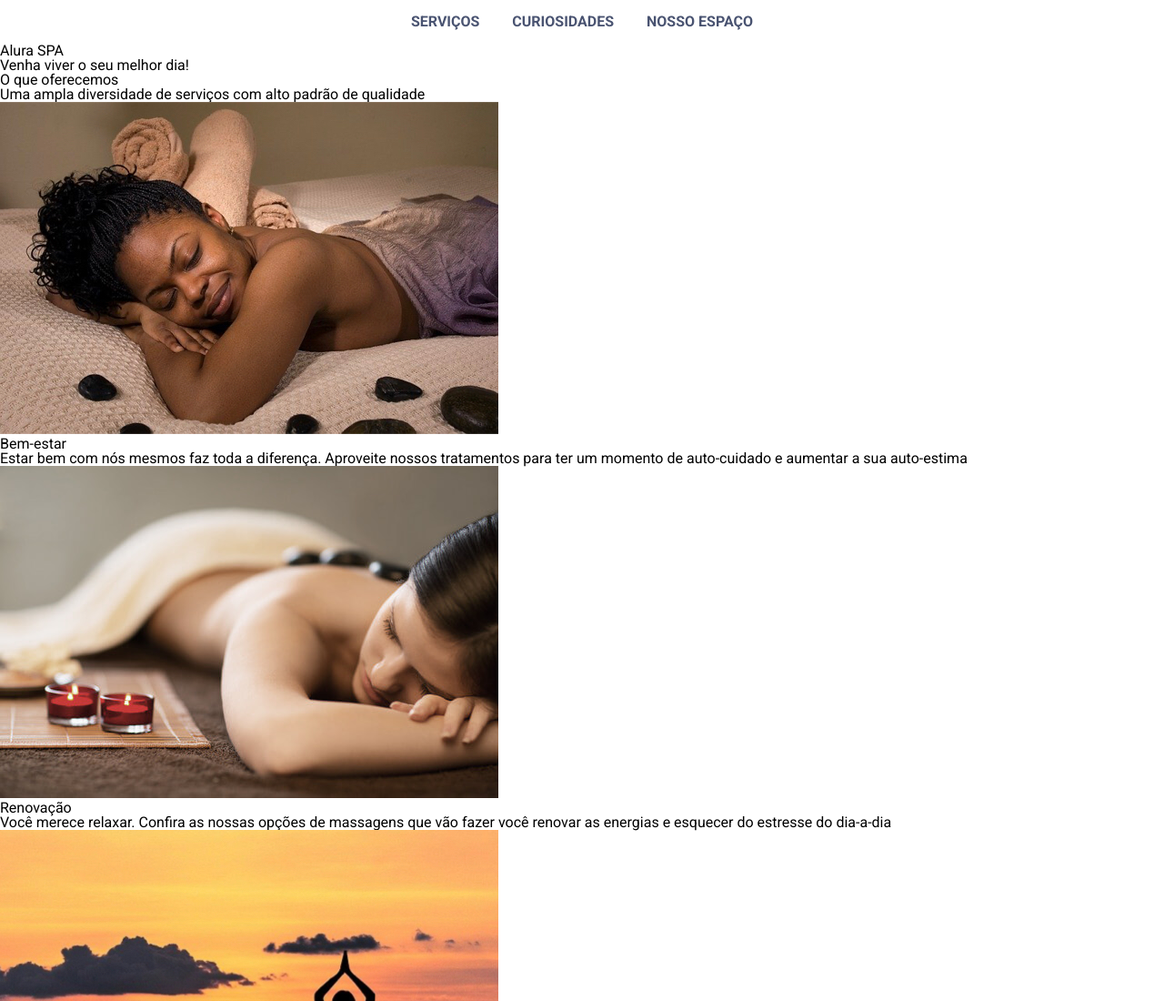
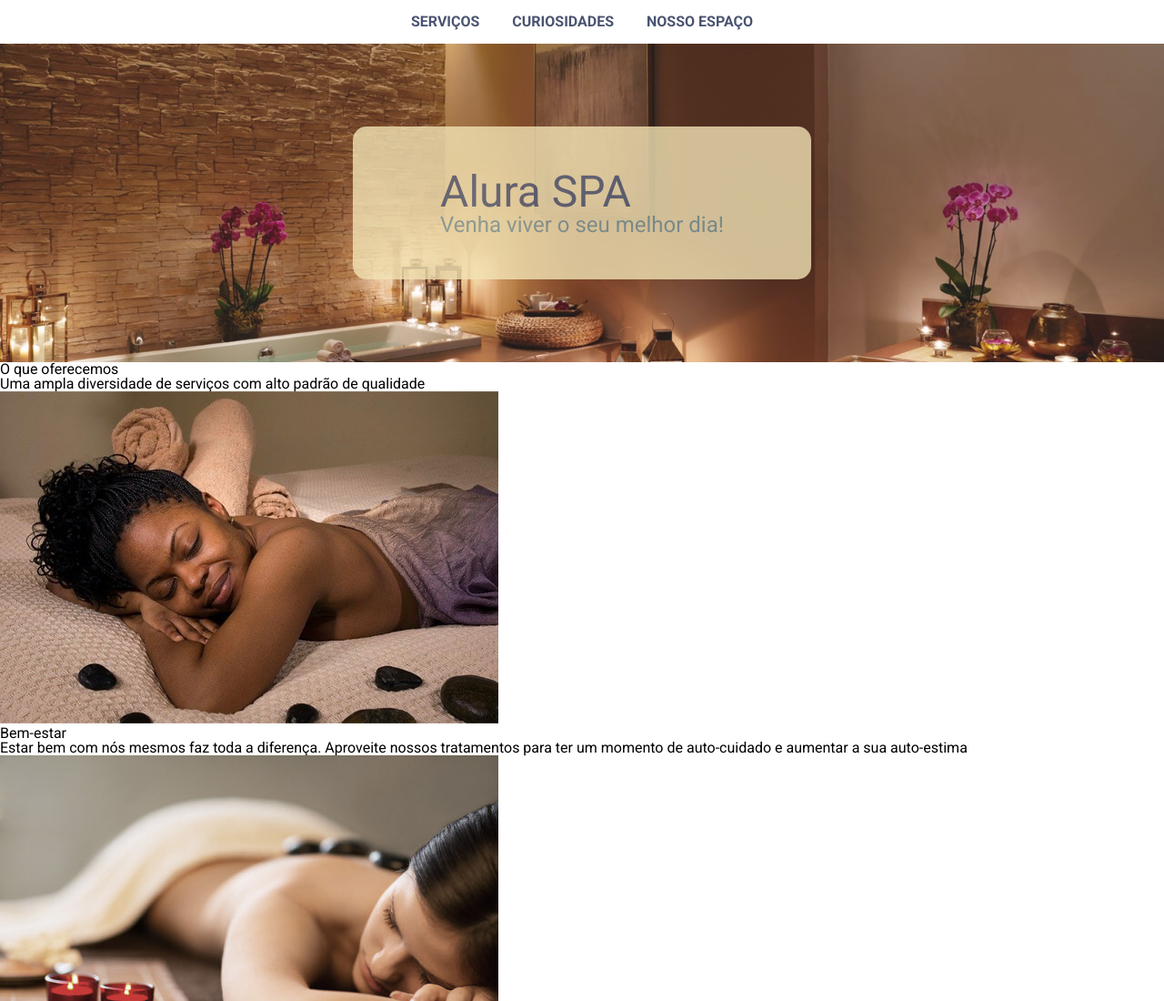
Before and after one commit to leonardoalmir/aluraspa, a plain HTML site: page index.html in a window 1280 px wide. Shown: the top 1100 px of the page at 91% size. Drawn offline with nearby package versions, Linux system fonts and the light colour scheme.

Commit message:
Estilizando o banner

```diff
--- a/index.html
+++ b/index.html
@@ -35,8 +35,8 @@
                 </li>
             </ul>
         </nav>
-        <section>
-            <div>
+        <section class="banner">
+            <div class="inner-banner">
                 <h1>Alura SPA</h1>
                 <h2>Venha viver o seu melhor dia!</h2>
             </div>
--- a/styles/abstract/_variaveis.scss
+++ b/styles/abstract/_variaveis.scss
@@ -5,3 +5,6 @@ $fonte: 'Roboto', sans-serif;
 $cor-primaria: #495371;
 $cor-secundaria: #74959A;
 $cor-terciaria: #F1E0AC;
+
+// Tamanho das fontes
+$tamanho-do-texto: 3rem;
--- /dev/null
+++ b/styles/components/_banner.scss
@@ -0,0 +1,24 @@
+@import '../abstract/variaveis';
+.banner {
+    background: url(../img/banner.jpeg) 27% center no-repeat;
+    min-height: 350px;
+    background-size: cover;
+    display: flex;
+    justify-content: center;
+    align-items: center;
+    opacity: 0.9;
+    .inner-banner {
+        background-color: $cor-terciaria;
+        padding: 3rem 6rem;
+        border-radius: 15px;
+        opacity: 0.8;
+        h1 {
+            font-size: $tamanho-do-texto;
+            color: $cor-primaria;
+        }
+        h2 {
+            font-size: $tamanho-do-texto / 2;
+            color: $cor-secundaria;
+        }
+    }
+}
--- a/styles/components/_navbar.scss
+++ b/styles/components/_navbar.scss
@@ -11,6 +11,9 @@ nav {
                 text-decoration: none;
                 font-weight: bold;
                 color: $cor-primaria;
+                &:hover {
+                    border-bottom: 2px solid $cor-secundaria;
+                }
             }
         }
     }
--- a/styles/style.scss
+++ b/styles/style.scss
@@ -1,2 +1,3 @@
 @import 'abstract/base';
 @import 'components/navbar';
+@import 'components/banner';
```
Also changed, not shown: styles/style.css, 1 other file.
